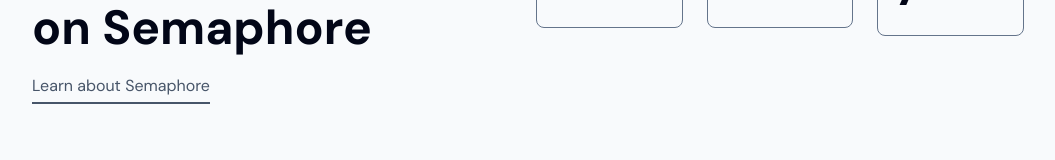
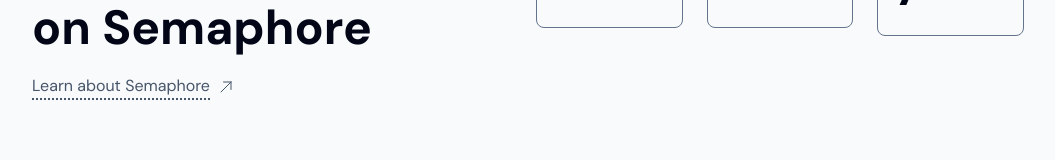
Before and after one commit to semaphore-protocol/explorer, a Next.js app: page / in a window 1280 px wide. Shown: the part 329-489 px from the top of the page, without its empty margins (112-1167 px from the left). Built offline with nearby package versions, Linux system fonts and the light colour scheme.

Commit message:
refactor: :dizzy: Tweak animations

```diff
--- a/app/page.tsx
+++ b/app/page.tsx
@@ -1,10 +1,10 @@
 "use client";
 import Dashboard from "@/components/Dashboard";
 import Groups from "@/components/Groups";
+import { fadeInUp, subtleFadeIn } from "@/lib/animations";
 import { GroupResponse } from "@semaphore-protocol/data";
+import { motion } from "framer-motion";
 import Image from "next/image";
-import { motion } from "framer-motion";
-import { fadeInUp } from "@/lib/animations";
 
 // const getGroupsFromSubgraph = async ({chain}:{chain?: string}) => {
 //   const semaphoreSubgraph = new SemaphoreSubgraph(chain || "goerli");
@@ -169,6 +169,7 @@
       initial="initial"
       animate="animate"
     >
+      <motion.div variants={subtleFadeIn} className="relative overflow-hidden">
         <Image
           src={
             "https://em-content.zobj.net/source/microsoft-teams/337/milky-way_1f30c.png"
@@ -178,24 +179,43 @@
           height={100}
           draggable={false}
         />
+      </motion.div>
       <section className="mt-4 flex items-center gap-4">
         <section className="w-full">
           <p className="text-lg uppercase tracking-widest opacity-70">
             Semaphorus &mdash; A Sempahore Explorer
           </p>
           <div className="p-3"></div>
-          <motion.div variants={fadeInUp} className="overflow-hidden">
+          <motion.div variants={fadeInUp}>
             <h1>
               See what&apos;s happening <br /> on Semaphore
             </h1>
           </motion.div>
-          <a
+          <motion.a
             href="https://semaphore.appliedzkp.org/"
             target="_blank"
-            className="mt-3 inline-block border-b-2 border-current py-1 text-slate-600 transition hover:text-slate-800 dark:text-slate-400 dark:hover:text-slate-100"
+            rel="noopener noreferrer"
+            whileHover={{ y: -2, x: 4 }}
+            className="mt-3 inline-flex items-center gap-2 py-1 text-slate-600 transition hover:text-slate-800 dark:text-slate-400 dark:hover:text-blue-300"
           >
+            <span className="border-b-2 border-dotted border-current">
               Learn about Semaphore
-          </a>
+            </span>
+            <svg
+              xmlns="http://www.w3.org/2000/svg"
+              fill="none"
+              viewBox="0 0 24 24"
+              stroke-width="1.5"
+              stroke="currentColor"
+              className="h-4 w-4"
+            >
+              <path
+                stroke-linecap="round"
+                stroke-linejoin="round"
+                d="M4.5 19.5l15-15m0 0H8.25m11.25 0v11.25"
+              />
+            </svg>
+          </motion.a>
         </section>
         <Dashboard groups={groups} />
       </section>
--- a/lib/animations.tsx
+++ b/lib/animations.tsx
@@ -1,6 +1,6 @@
 export const fadeInUp = {
   initial: {
-    y: 32,
+    y: 24,
     opacity: 0,
   },
   animate: {
@@ -36,3 +36,16 @@
     },
   },
 };
+
+export const subtleFadeIn = {
+  initial: {
+    opacity: 0,
+  },
+  animate: {
+    opacity: 1,
+    transition: {
+      duration: 1.2,
+      ease: [0.43, 0.13, 0.23, 0.96],
+    },
+  },
+};
```
Lines whose indentation alone changed are shown as unchanged.
